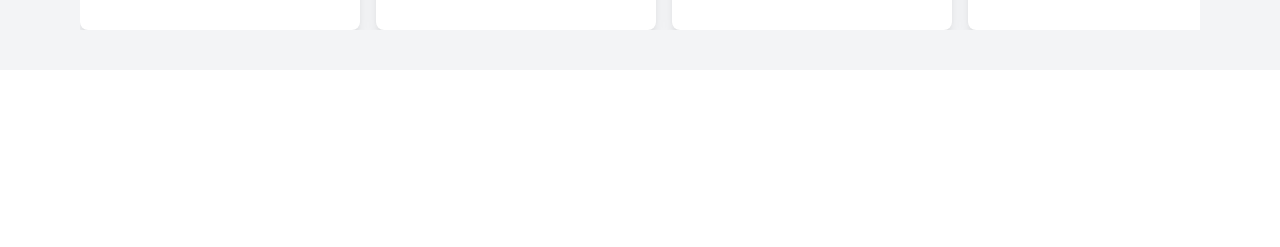
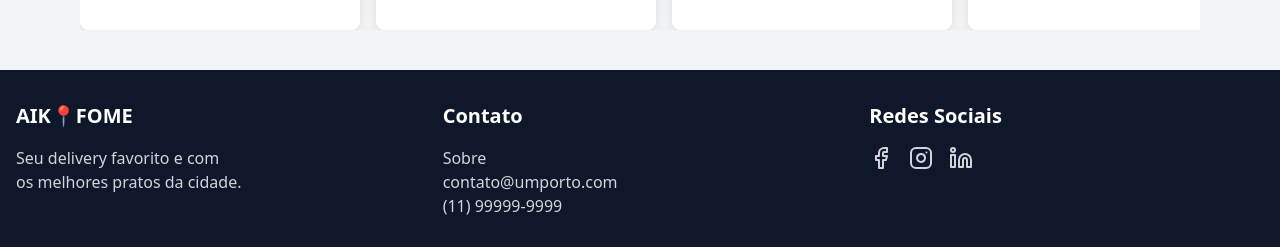
Before and after one commit to 1portodosporum/FrontendProjetoDelivery, a React (Vite) app: page / in a window 1280 px wide. Shown: the part 1378-1625 px from the top of the page. Before the commit the page ends 1448 px from the top, so only its background shows below. Built offline with nearby package versions, Linux system fonts and the light colour scheme.

Commit message:
:sparkles: feat: add footer and update home page

```diff
--- a/src/components/footer/Footer.tsx
+++ b/src/components/footer/Footer.tsx
@@ -1,38 +1,47 @@
+import { Facebook, Instagram, Linkedin } from "lucide-react";
+import { Link } from 'react-router-dom';
+
 function Footer() {
     return (
-        <footer className="bg-orange-500 rounded-lg shadow-sm dark:bg-orange-700 m-4">
-            <div className="w-full max-w-screen-xl mx-auto p-4 md:py-8">
-                <div className="sm:flex sm:items-center sm:justify-between">
-                    <a href="#" className="flex items-center mb-4 sm:mb-0 space-x-3 rtl:space-x-reverse">
-                        <span className="self-center text-2xl font-semibold whitespace-nowrap text-white">Aiki Fome</span>
-                    </a>
-                    <ul className="flex flex-wrap items-center mb-6 text-sm font-medium text-white sm:mb-0">
-                        <li>
-                            <a href="#" className="hover:underline me-4 md:me-6">Sobre</a>
-                        </li>
-                        <li>
-                            <a href="#" className="hover:underline">Contato</a>
-                        </li>
-                    </ul>
-                </div>
-                <div className="sm:flex sm:items-center sm:justify-between mt-4">
-                    <div className="flex space-x-4">
-                        <a href="#" className="text-white hover:text-yellow-300 transition duration-300 ease-in-out transform hover:scale-110">
-                            <i className="fab fa-facebook-f"></i>
-                        </a>
-                        <a href="#" className="text-white hover:text-yellow-300 transition duration-300 ease-in-out transform hover:scale-110">
-                            <i className="fab fa-twitter"></i>
-                        </a>
-                        <a href="#" className="text-white hover:text-yellow-300 transition duration-300 ease-in-out transform hover:scale-110">
-                            <i className="fab fa-instagram"></i>
-                        </a>
+        <footer className="bg-slate-900 text-white">
+            <div className="max-w-7xl mx-auto px-4 py-8">
+                <div className="grid grid-cols-1 md:grid-cols-3 gap-8">
+                    <div>
+                        <h3 className="text-xl font-bold mb-4">AIK📍FOME</h3>
+                        <p className="text-gray-300">
+                            Seu delivery favorito e com
+                        </p>
+                        <p className="text-gray-300">
+                            os melhores pratos da cidade.
+                        </p>
+                    </div>
+                    <div>
+
+
+                        <h3 className="text-xl font-bold mb-4">Contato</h3>
+                        <Link to="/Sobre" className="text-gray-300 hover:text-white">
+                            Sobre
+                        </Link>
+                        <p className="text-gray-300">contato@umporto.com</p>
+                        <p className="text-gray-300">(11) 99999-9999</p>
+
+
+                    </div>
+                    <div>
+                        <h3 className="text-xl font-bold mb-4">Redes Sociais</h3>
+                        <div className="flex space-x-4">
+                            <a href="#" className="text-gray-300 hover:text-white">
+                                <Facebook className="h-6 w-6" />
+                            </a>
+                            <a href="#" className="text-gray-300 hover:text-white">
+                                <Instagram className="h-6 w-6" />
+                            </a>
+                            <a href="#" className="text-gray-300 hover:text-white">
+                                <Linkedin className="h-6 w-6" />
+                            </a>
+                        </div>
                     </div>
                 </div>
-                <hr className="my-6 border-yellow-300 sm:mx-auto lg:my-8" />
-                <span className="block text-sm text-white sm:text-center">
-                    <p className="mt-12 pt-8 border-t border-gray-200 text-center text-gray-400 text-sm "> &copy; 2025 Todos os direitos reservados | AIKI FOME
-                        <i className='bx bx-anchor'></i> </p>
-                </span>
             </div>
         </footer>
     );
--- a/src/pages/home/Home.tsx
+++ b/src/pages/home/Home.tsx
@@ -5,6 +5,7 @@ import CardProduto from '../../components/produto/cardproduto/CardProduto';
 import { useContext, useState } from 'react';
 import produtosRecomendado from '../../components/produto/produtos/produtos';
 import { AuthContext } from '../../contexts/AuthContext';
+import Footer from '../../components/footer/Footer';
 
 export default function Home() {
 
@@ -33,8 +34,8 @@ export default function Home() {
         <div className="absolute inset-0 bg-black/60" />
 
         <div className="relative text-center text-white px-4">
-          <h1 className="text-7xl md:text-7xl font-bold mb-6">Cê ta com fome? Pede ai!</h1>
-          <p className="text-xl md:text-2xl mb-8">Pediu chegou!</p>
+          <h1 className="text-7xl md:text-7xl font-bold mb-6">Seu delivery favorito!</h1>
+          <p className="text-xl md:text-2xl mb-8">com os melhores pratos da cidade. Pediu chegou!</p>
 
           {usuario.tipo === "Cliente" || usuario.token === "" ? (
             <button className='bg-green-600 duration-700 hover:bg-green-400 text-white px-8 py-3 rounded-full text-base font-semibold'>
@@ -64,6 +65,7 @@ export default function Home() {
           </div>
         </div>
       </section>
+      <Footer />
     </div>
   );
 }
--- a/src/pages/login/Login.tsx
+++ b/src/pages/login/Login.tsx
@@ -1,6 +1,6 @@
 import { ChangeEvent, useContext, useEffect, useState } from 'react';
 import { Link, useNavigate } from 'react-router';
-import { Oval, RotatingLines } from 'react-loader-spinner';
+import { Oval } from 'react-loader-spinner';
 import UsuarioLogin from '../../models/UsuarioLogin';
 import { AuthContext } from '../../contexts/AuthContext';
 
--- a/src/pages/sobre/Sobre.tsx
+++ b/src/pages/sobre/Sobre.tsx
@@ -15,3 +15,5 @@ function Sobre() {
         </div>
     )
 }
+
+export default Sobre;
```
